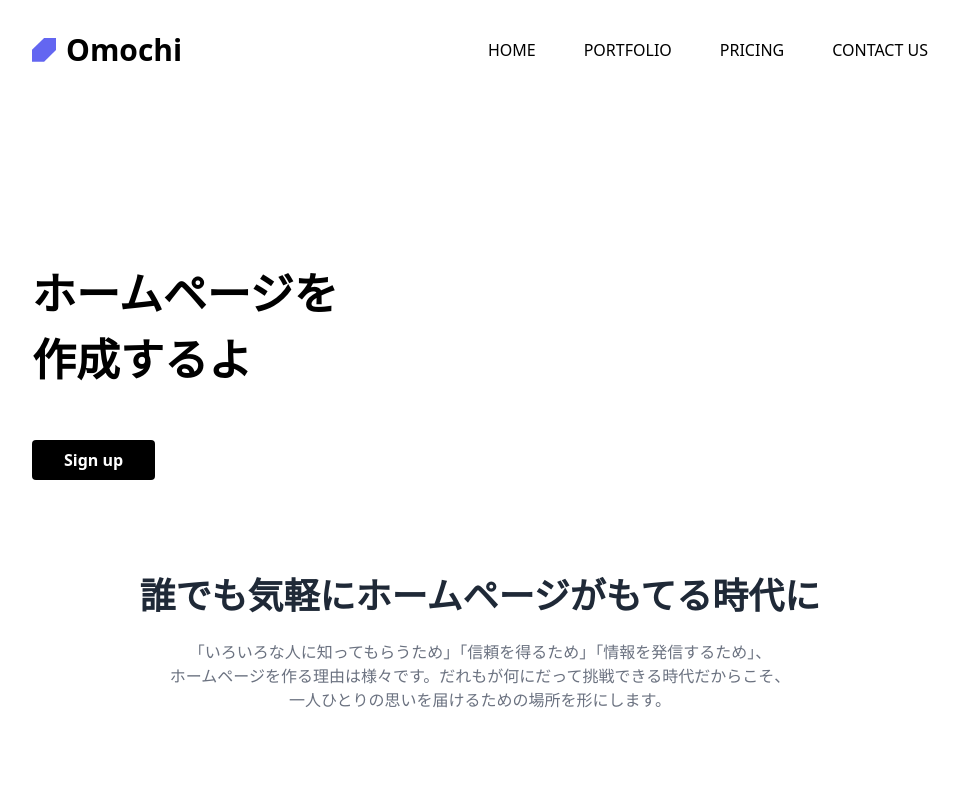
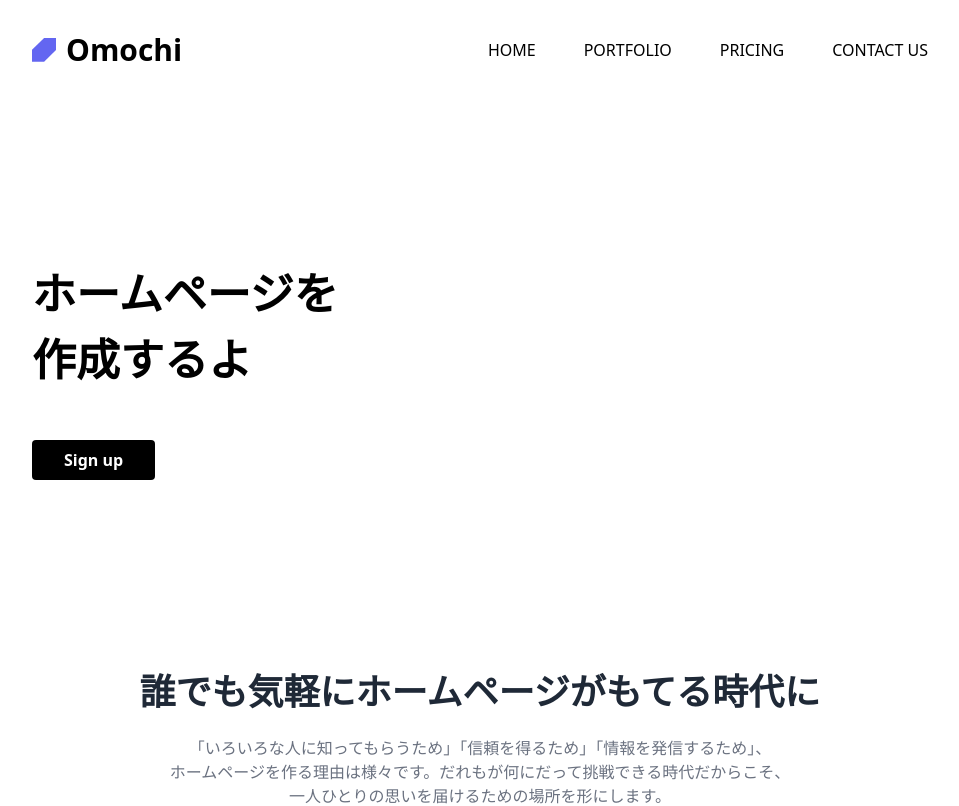
Before and after one commit to daiti0113/omochi-hp, a Next.js app: page / in a window 1280 px wide. Shown: the top 806 px of the page, without its empty margins (160-1119 px from the left). Built offline with nearby package versions, Linux system fonts and the light colour scheme.

Commit message:
SectionContainerのmargin-bottomを調整

```diff
--- a/components/molecules/SectionContainer.tsx
+++ b/components/molecules/SectionContainer.tsx
@@ -4,7 +4,7 @@ type SectionContainerProps = {
 
 export const SectionContainer = ({children}: SectionContainerProps) => {
     return (
-        <section className="px-10 md:px-20 lg:px-48">
+        <section className="px-10 md:px-20 lg:px-48 mb-16 sm:mb-20 md:mb-24">
             {children}
         </section>
     )
```
